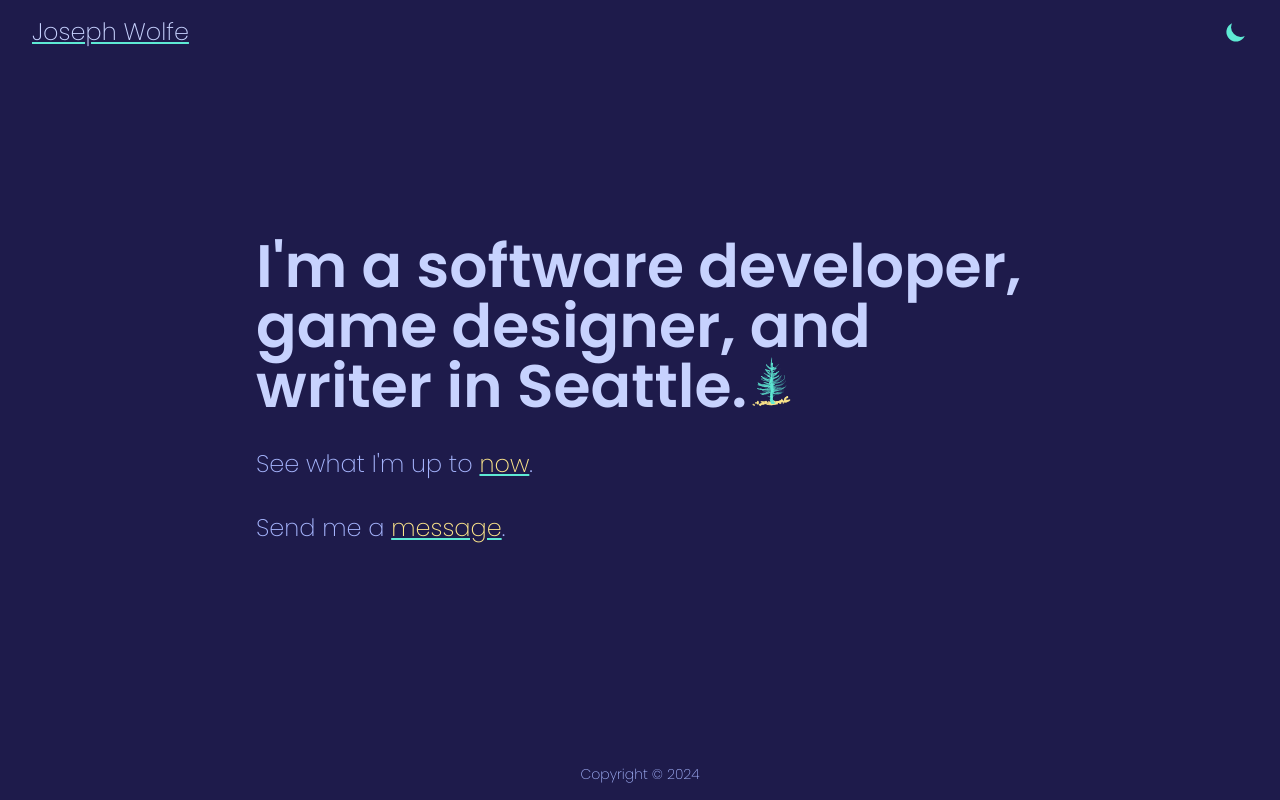
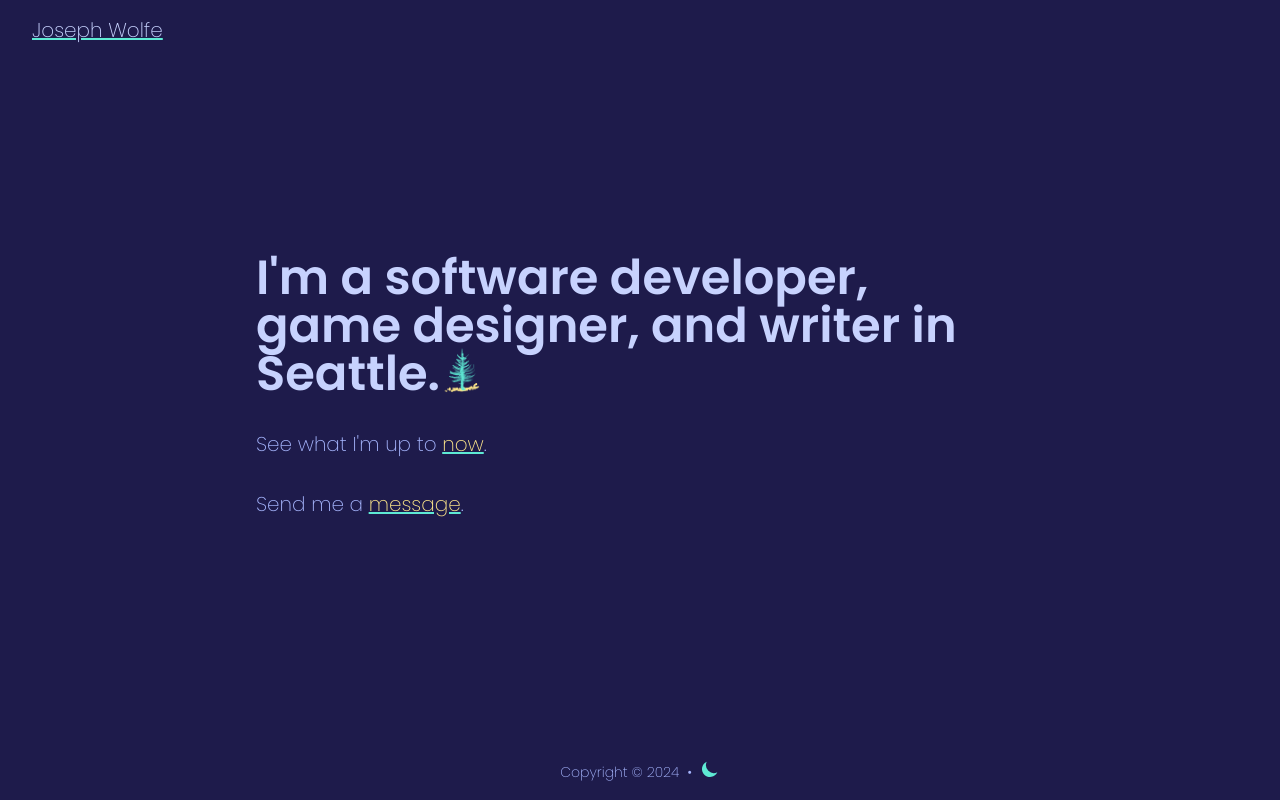
Before and after one commit to CharmedSatyr/personal-website, a Next.js app: page / in a window 1280 px wide. Built offline with nearby package versions, Linux system fonts and the light colour scheme.

Commit message:
Make text smaller. Move theme switch to footer

```diff
--- a/components/Footer.tsx
+++ b/components/Footer.tsx
@@ -1,7 +1,13 @@
+import ThemeSwitch from "components/ThemeSwitch";
+
 const Footer = () => {
 	return (
-		<footer className="flex items-center justify-center px-8 py-4 text-xs md:text-sm">
+		<footer className="flex items-center justify-center space-x-2 px-8 py-4">
 			<div>{`Copyright © ${new Date().getFullYear()}`}</div>
+			<div> • </div>
+			<div>
+				<ThemeSwitch />
+			</div>
 		</footer>
 	);
 };
--- a/components/Header.tsx
+++ b/components/Header.tsx
@@ -30,14 +30,13 @@ const NavLinks = () => {
 
 const Header = () => {
 	return (
-		<header className="flex items-center justify-between px-8 py-4 text-xl md:text-2xl">
+		<header className="flex items-center justify-between px-8 py-4">
 			<Link className="highlighted" href="/">
 				{siteMetadata.headerTitle}
 			</Link>
 
 			<div className="flex items-center space-x-4">
 				<NavLinks />
-				<ThemeSwitch />
 			</div>
 		</header>
 	);
--- a/components/TreeImage.tsx
+++ b/components/TreeImage.tsx
@@ -19,10 +19,10 @@ const TreeImage = () => {
 	return (
 		<Image
 			alt="tree"
-			className="-mt-4 inline"
+			className="-mt-3 inline"
 			src={`/static/images/${theme === Mode.dark ? "tree" : "tree-contrast"}.webp`}
-			width={50}
-			height={50}
+			width={45}
+			height={45}
 			priority
 		/>
 	);
--- a/css/tailwind.css
+++ b/css/tailwind.css
@@ -3,6 +3,24 @@
 @tailwind utilities;
 
 @layer base {
+	/* Font Sizes */
+	h1 {
+		@apply highlighted mb-8 text-3xl font-bold md:text-5xl;
+	}
+
+	header,
+	footer,
+	aside,
+	label,
+	p,
+	ol {
+		@apply text-lg md:text-xl;
+	}
+	footer {
+		@apply text-xs md:text-sm;
+	}
+
+	/* Other styles */
 	.highlighted {
 		@apply text-primary-800 dark:text-dark-primary-200;
 	}
@@ -11,15 +29,11 @@
 		@apply bg-primary-50 text-primary-700 dark:bg-dark-primary-950 dark:text-dark-primary-300;
 	}
 
-	h1 {
-		@apply highlighted mb-8 text-4xl font-bold md:text-6xl;
-	}
-
 	aside,
 	label,
 	p,
 	ol {
-		@apply mb-8 text-xl md:text-2xl;
+		@apply mb-8;
 	}
 
 	ol {
@@ -40,6 +54,6 @@
 	}
 
 	svg {
-		@apply h-6 w-6 text-accent-600 dark:text-dark-accent-300;
+		@apply h-5 w-5 text-accent-600 dark:text-dark-accent-300;
 	}
 }
```
